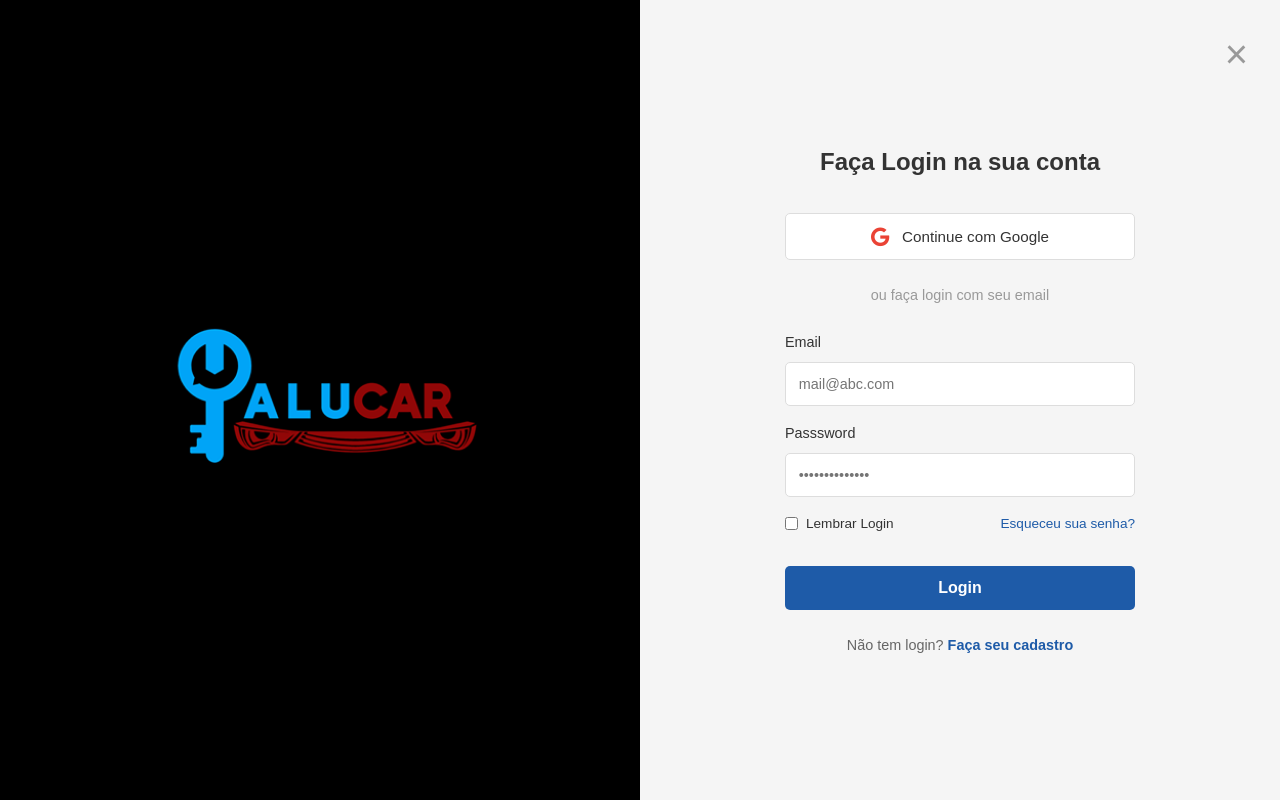
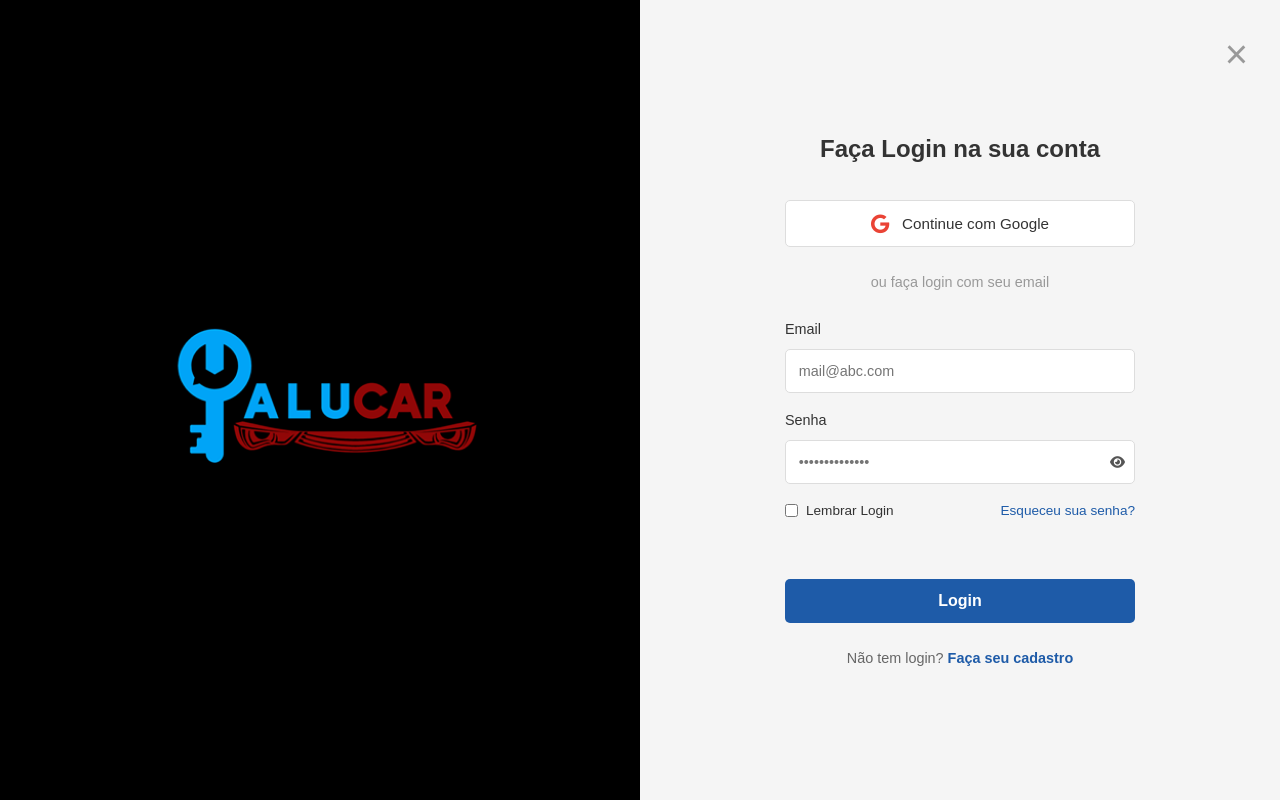
Before and after one commit to GabrielCoutooo/AV2DAW, a PHP site: page /AV2DAW/views/client/login.html in a window 1280 px wide. Run offline with PHP 8.4, Linux system fonts and the light colour scheme.

Commit message:
backend login

```diff
--- a/public/css/style.css
+++ b/public/css/style.css
@@ -619,7 +619,15 @@ body.modal-aberto {
     border-color: #1e5ba8;
     box-shadow: 0 0 5px rgba(30, 91, 168, 0.2);
 }
-
+.input-com-icone {
+    position: relative;
+    width: 100%;
+}
+.input-com-icone input { /**/
+    padding-right: 40px;
+    box-sizing: border-box;
+    width: 100%;
+}
 .opcoes-login {
     display: flex;
     justify-content: space-between;
@@ -663,9 +671,30 @@ body.modal-aberto {
     cursor: pointer;
     transition: background-color 0.3s ease;
 }
+.btn-toggle-senha {
+  position: absolute;
+  top: 50%;
+  right: 10px;
+  transform: translateY(-50%);
+  background: none;
+  border: none;
+  outline: none;
+  cursor: pointer;
+  color: #555;
+  transition: color 0.2s;
+}
+.btn-toggle-senha:hover {
+    color: #000;
+}
 
 .btn-fazer-login-form:hover {
     background-color: #153d7a;
+}
+.mensagem-login {
+  text-align: center;
+  margin-bottom: 10px;
+  font-size: 14px;
+  transition: color 0.3s ease;
 }
 
 .texto-cadastro-login {
--- /dev/null
+++ b/public/js/login.js
@@ -0,0 +1,105 @@
+/**
+ * login.js - Script de controle para página de login
+ *
+ * Funcionalidades:
+ * 1. Toggle de visibilidade de senha
+ * 2. Efeitos de hover nos botões das redes sociais
+ * 3. Validação básica de formulário
+ */
+//Aguardando o carregamento completo do DOM
+document.addEventListener("DOMContentLoaded", function () {
+  const form = document.getElementById("form-login");
+  const emailInput = document.getElementById("email-login");
+  const passwordInput = document.getElementById("senha-login");
+  const togglePassword = document.getElementById("toggle-senha");
+  const rememberMeCheckbox = document.getElementById("lembrar-login");
+  const mensagem = document.getElementById("mensagem-login");
+  /**
+   * 1. TOGGLE DE VISIBILIDADE DE SENHA
+   * Permite que o usuário visualize ou oculte a senha ao clicar no ícone de olho.
+   */
+  // Verificando se os elementos existem antes de adicionar event listeners
+  if (togglePassword && passwordInput) {
+    togglePassword.addEventListener("click", function () {
+      //Alternando entre o tipo password e texto
+      const type =
+        passwordInput.getAttribute("type") === "password" ? "text" : "password";
+      passwordInput.setAttribute("type", type);
+      //Alternando o ícone entre olho aberto e fechado
+      this.querySelector("i").classList.toggle("fa-eye");
+      this.querySelector("i").classList.toggle("fa-eye-slash");
+    });
+  }
+  if (localStorage.getItem("emailSalvo")) {
+    emailInput.value = localStorage.getItem("emailSalvo");
+    rememberMeCheckbox.checked = true;
+  }
+  form.addEventListener("submit", async function (e) {
+    e.preventDefault();
+    mensagem.textContent = "Verificando...";
+    mensagem.style.color = "gray";
+
+    const dados = new FormData(form);
+    try {
+      const resposta = await fetch("../public/login.php", {
+        method: "POST",
+        body: dados,
+      });
+      const resultado = await resposta.json();
+      if (resultado.success) {
+        mensagem.textContent = "Login realizado com sucesso! Redirecionando...";
+        mensagem.style.color = "green";
+        if (rememberMeCheckbox.checked) {
+          localStorage.setItem("emailSalvo", emailInput.value);
+        } else {
+          localStorage.removeItem("emailSalvo");
+        }
+        setTimeout(() => {
+          window.location.href = resultado.redirect;
+        }, 1000);
+      } else {
+        mensagem.textContent =
+          resultado.message || "Erro no login. Tente novamente.";
+        mensagem.style.color = "red";
+      }
+    } catch (error) {
+      mensagem.textContent = "Erro ao processar o login. Tente novamente.";
+      mensagem.style.color = "red";
+    }
+  });
+
+  /**
+   * 3. VALIDAÇÃO BÁSICA DE FORMULÁRIO
+   * Verifica se os campos obrigatórios estão preenchidos antes do envio.
+   */
+  const loginForm = document.querySelector(".login-form");
+  if (loginForm) {
+    /**
+     * Evento de envio do formulário
+     * Valida os campos antes do envio para o servidor
+     */
+    loginForm.addEventListener("submit", function (e) {
+      const email = document.getElementById("email");
+      const senha = document.getElementById("senha");
+
+      /**
+       * Validação de campos obrigatórios
+       * Verifica se os campos de email e senha estão preenchidos
+       */
+      if (!email.value || !senha.value) {
+        // Impede o envio do formulario caso vazio
+        e.preventDefault();
+        // Adiciona classes de erro para feedback visual
+        if (!email.value) {
+          // Foca no campo de email
+          email.focus();
+        } else {
+          // Foca no campo da senha
+          senha.focus();
+        }
+      }
+    });
+  }
+});
+// Verificando se o JavaScript foi carregado
+console.log("JavaScript Carregado!(login.js)");
--- a/public/js/script.js
+++ b/public/js/script.js
@@ -2,42 +2,39 @@
  * Script global da aplicação
  */
 
-document.addEventListener('DOMContentLoaded', function() {
-    console.log('Aplicação carregada com sucesso');
+document.addEventListener("DOMContentLoaded", function () {
+  console.log("Aplicação carregada com sucesso");
 
   // Controlar Modal de Login
-    const btnLoginModal = document.getElementById('btn-login-modal');
-    const modalLogin = document.getElementById('modal-login');
-    const fecharModal = document.getElementById('fechar-modal');
+  const btnLoginModal = document.getElementById("btn-login-modal");
+  const modalLogin = document.getElementById("modal-login");
+  const fecharModal = document.getElementById("fechar-modal");
 
   // Abrir modal
-    btnLoginModal.addEventListener('click', function() {
-        modalLogin.classList.add('ativo');
-        document.body.classList.add('modal-aberto');
+  if (btnLoginModal && modalLogin && fecharModal) {
+    btnLoginModal.addEventListener("click", function () {
+      modalLogin.classList.add("ativo");
+      document.body.classList.add("modal-aberto");
     });
 
     // Fechar modal
-    fecharModal.addEventListener('click', function() {
-        modalLogin.classList.remove('ativo');
-        document.body.classList.remove('modal-aberto');
+    fecharModal.addEventListener("click", function () {
+      modalLogin.classList.remove("ativo");
+      document.body.classList.remove("modal-aberto");
     });
 
     // Fechar modal ao clicar fora
-    window.addEventListener('click', function(event) {
+    window.addEventListener("click", function (event) {
       if (event.target === modalLogin) {
-            modalLogin.classList.remove('ativo');
+        modalLogin.classList.remove("ativo");
       }
     });
-});
+  }
   // Fechar página de login
-const fecharLogin = document.querySelector('.fechar-login');
-fecharLogin.addEventListener('click', function() {
+  const fecharLogin = document.querySelector(".fechar-login");
+  if (fecharLogin) {
+    fecharLogin.addEventListener("click", function () {
       window.history.back();
     });
-
-// Prevenir envio do formulário (exemplo)
-const formLogin = document.getElementById('form-login');
-formLogin.addEventListener('submit', function(e) {
-    e.preventDefault();
-    alert('Formulário de login enviado!');
+  }
 });
--- a/views/client/login.html
+++ b/views/client/login.html
@@ -38,12 +38,19 @@
                 <form class="form-login" id="form-login">
                     <div class="grupo-input-login">
                         <label for="email-login" class="label-login">Email</label>
-                        <input type="email" id="email-login" name="email" class="input-login" placeholder="mail@abc.com" required>
+                        <input type="email" id="email-login" name="email" class="input-login" placeholder="mail@abc.com"
+                            required>
                     </div>
 
                     <div class="grupo-input-login">
-                        <label for="senha-login" class="label-login">Passsword</label>
-                        <input type="password" id="senha-login" name="password" class="input-login" placeholder="••••••••••••••" required>
+                        <label for="senha-login" class="label-login">Senha</label>
+                        <div class="input-com-icone">
+                            <input type="password" id="senha-login" name="senha" class="input-login"
+                                placeholder="••••••••••••••" required>
+                            <button type="button" id="toggle-senha" class="btn-toggle-senha" aria-label="Mostrar senha">
+                                <i class="fa fa-eye"></i>
+                            </button>
+                        </div>
                     </div>
 
                     <div class="opcoes-login">
@@ -53,7 +60,7 @@
                         </label>
                         <a href="#esqueceu" class="link-esqueceu">Esqueceu sua senha?</a>
                     </div>
-
+                    <p id="mensagem-login" class="mensagem-login"></p>
                     <button type="submit" class="btn-fazer-login-form">Login</button>
                 </form>
 
@@ -64,7 +71,8 @@
             </div>
         </div>
     </div>
-    <script src = "../public/js/script.js"></script>
+    <script src="../public/js/script.js"></script>
+    <script src="../public/js/login.js"></script>
 </body>
 
 </html>
```
Also changed, not shown: config/auth-check.php (added, +53 -0 lines), config/config.php (+41 -0 lines), config/connection.php (added, +18 -0 lines), public/login.php (added, +53 -0 lines). Lines whose indentation alone changed are shown as unchanged.
